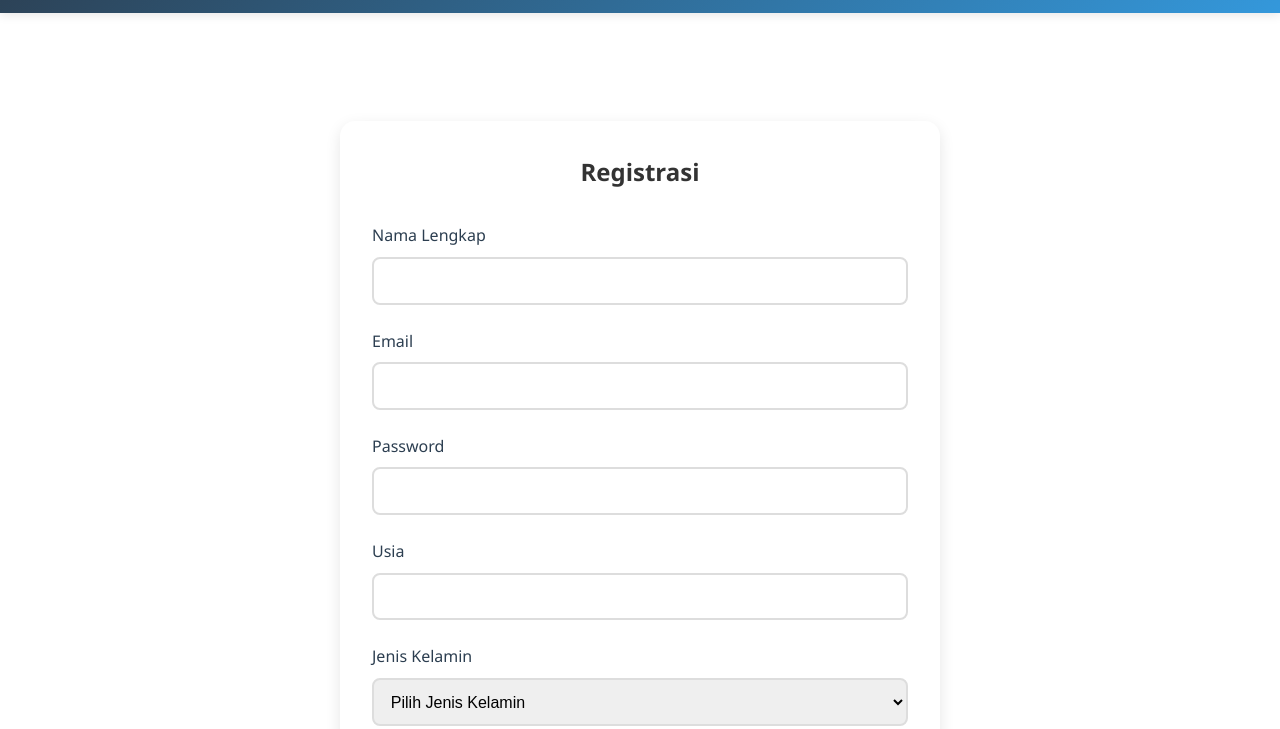
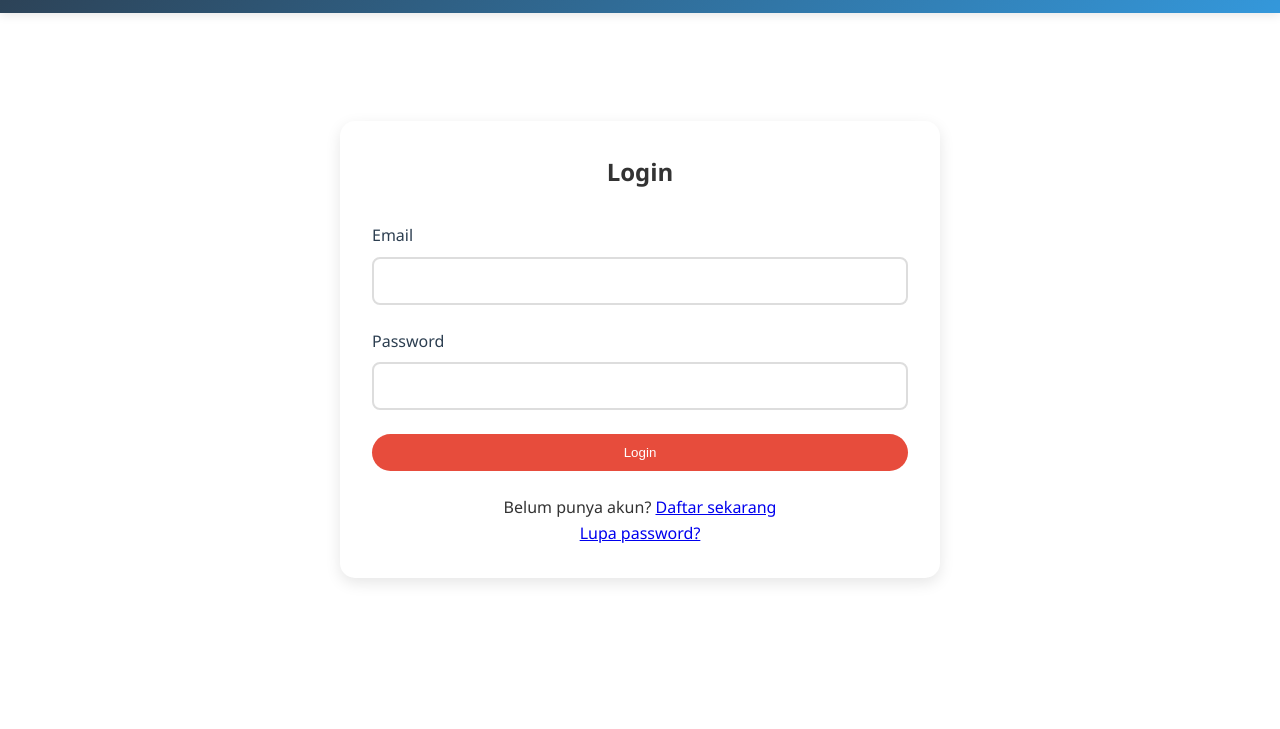
Before and after one commit to julinotmonth/aqila, a plain HTML site: page index.html in a window 1280 px wide. Shown: the part 71-800 px from the top of the page. Drawn offline with Linux system fonts and the light colour scheme.

Commit message:
Add files via upload

```diff
--- a/index.html
+++ b/index.html
@@ -604,7 +604,7 @@
         </div>
 
         <!-- LOGIN PAGE -->
-        <div id="login" class="page">
+        <div id="login" class="page active">
             <section style="padding: 80px 0;">
                 <div class="container">
                     <div class="form-container">
@@ -632,7 +632,7 @@
         </div>
 
         <!-- REGISTER PAGE -->
-        <div id="register" class="page active">
+        <div id="register" class="page">
             <section style="padding: 80px 0;">
                 <div class="container">
                     <div class="form-container">
```
